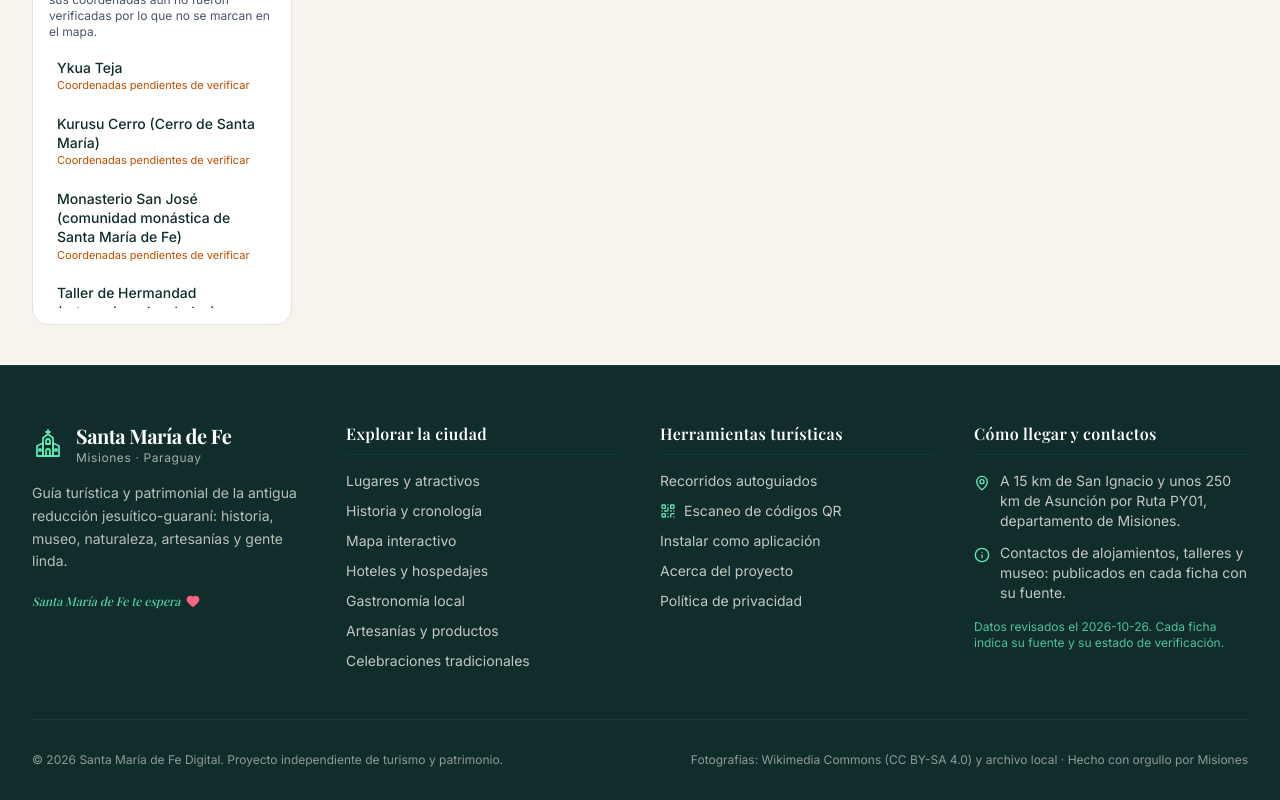
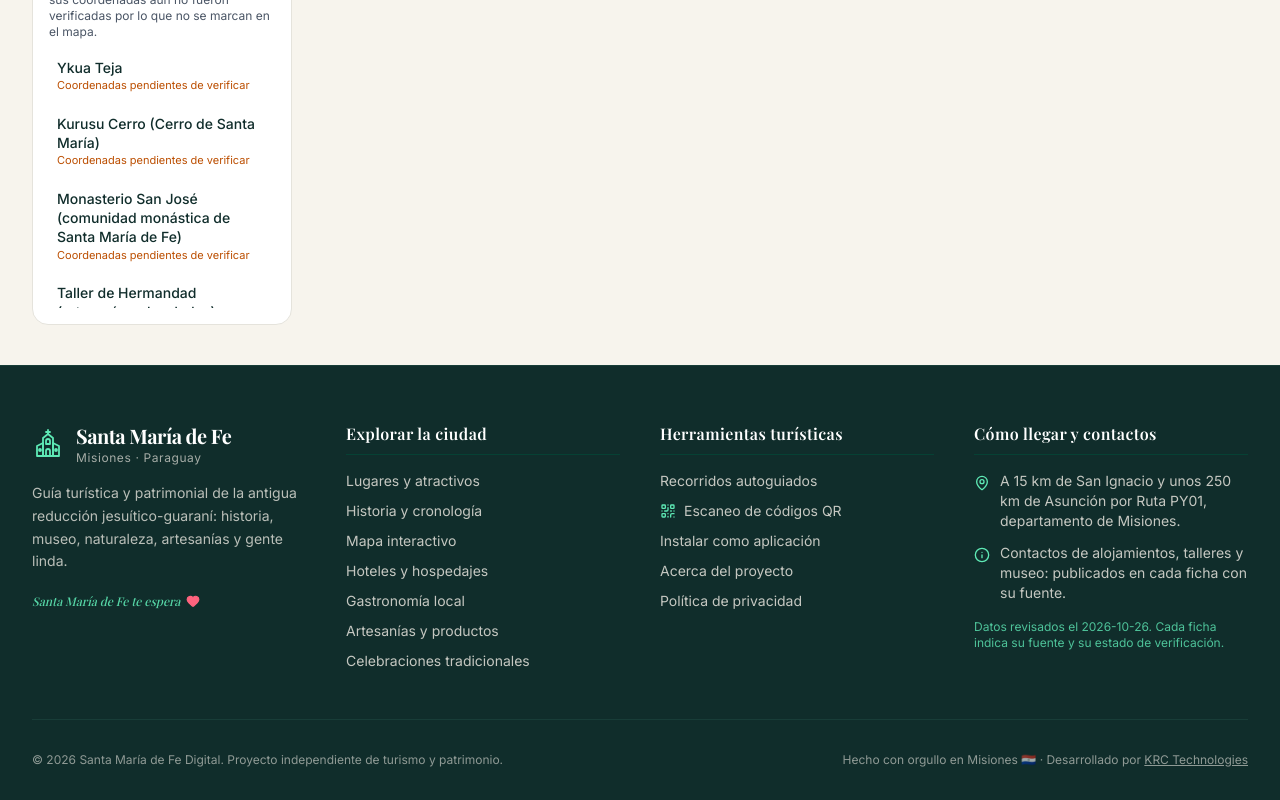
Before and after one commit to Kevincorv/santamaria, a React (Vite) app: page /mapa in a window 1280 px wide. Shown: the part 910-1710 px from the top of the page. Built offline with nearby package versions, Linux system fonts and the light colour scheme; no server answers; a web font is replaced by a local one.

Commit message:
Footer: firma KRC Technologies con enlace y créditos de foto

```diff
--- a/src/components/layout/footer.tsx
+++ b/src/components/layout/footer.tsx
@@ -138,7 +138,17 @@
 
         <div className="pt-8 border-t border-[#183D38] flex flex-col sm:flex-row items-center justify-between gap-4 text-xs text-[#E5E3DC]/60">
           <p>© {new Date().getFullYear()} Santa María de Fe Digital. Proyecto independiente de turismo y patrimonio.</p>
-          <p>Fotografías: Wikimedia Commons (CC BY-SA 4.0) y archivo local · Hecho con orgullo por Misiones</p>
+          <p>
+            Hecho con orgullo en Misiones 🇵🇾 · Desarrollado por{' '}
+            <a
+              href="https://www.krctechnologiess.com/"
+              target="_blank"
+              rel="noopener noreferrer"
+              className="underline hover:text-emerald-300 transition-colors"
+            >
+              KRC Technologies
+            </a>
+          </p>
         </div>
       </div>
     </footer>
```
